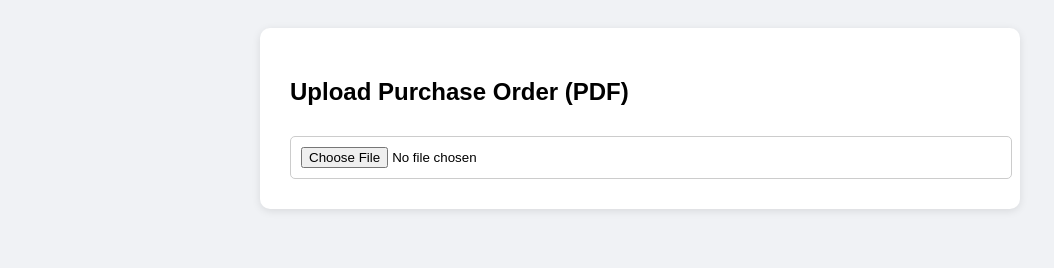
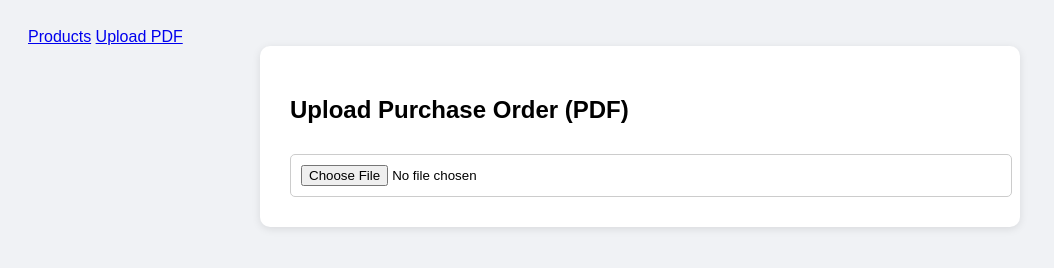
Before and after one commit to geraldrotich/fruit-and-veg-vendor-dashboard, a plain HTML site: page dashboard-products.html in a window 1280 px wide. Shown: the whole page, without its empty margins (0-1054 px from the left). Drawn offline with Linux system fonts and the light colour scheme.

Commit message:
Update dashboard-products.html with nav buttons

```diff
--- a/dashboard-products.html
+++ b/dashboard-products.html
@@ -6,6 +6,10 @@
   <link rel="stylesheet" href="css/style.css">
 </head>
 <body>
+  <nav class="navbar">
+  <a href="dashboard-products.html" class="nav-link" id="nav-products">Products</a>
+  <a href="dashboard-pdf.html" class="nav-link" id="nav-pdf">Upload PDF</a>
+</nav>
   <div class="container">
     <h2>Upload Purchase Order (PDF)</h2>
     <input type="file" id="pdfInput" accept="application/pdf" />
```
